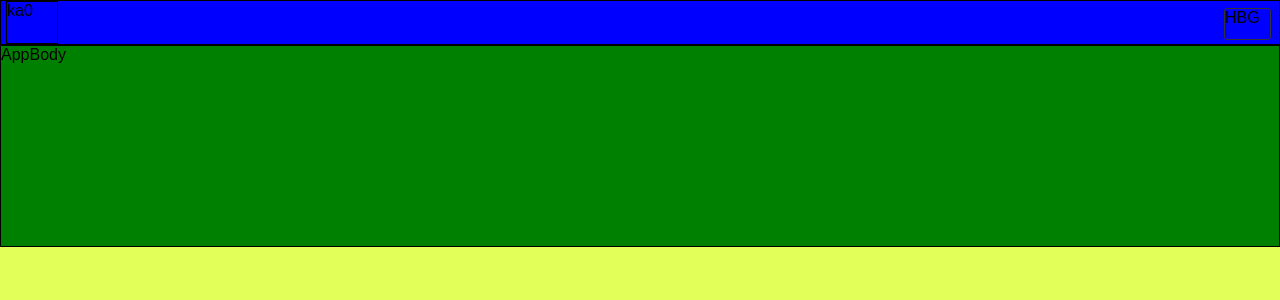
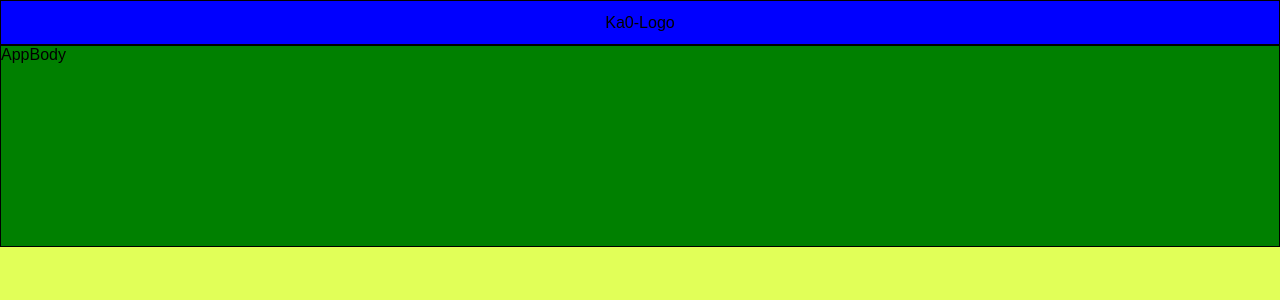
Before and after one commit to udomsubnk/ka0-web, a React app: page / in a window 1280 px wide. Shown: the top 300 px of the page. Built offline with nearby package versions, Linux system fonts and the light colour scheme.

Commit message:
Change logo and hbg-menu to center

```diff
--- a/src/components/NavbarTop.js
+++ b/src/components/NavbarTop.js
@@ -3,9 +3,9 @@ class NavbarTop extends Component{
 	render(){
 		return(
 			<div id="NavbarTop">
-				<div className="NavbarTop-logo">ka0</div>
-				<div className="NavbarTop-hamburger right">
-					<span>HBG</span>
+				<div className="button">
+					<div className="logo">Ka0-Logo</div>
+					<div className="down"></div>
 				</div>
 			</div>
 		);
--- a/src/containers/App.css
+++ b/src/containers/App.css
@@ -1,32 +1,14 @@
+#AppBody{
+	background-color: green;
+	border: 1px solid black;
+	height: 200px;
+}
 #NavbarTop{
 	background-color: blue;
 	border: 1px solid black;
 	height: 43px;
 	display: flex;
 	flex-direction: row;
+	align-items: center;
+	justify-content: center;
 }
-#AppBody{
-	background-color: green;
-	border: 1px solid black;
-	height: 200px;
-}
-body{
-	background-color: #E1FF58;
-}
-.right{
-	margin-left: auto;
-}
-.NavbarTop-hamburger{
-	height: 30px;
-	width: 45px;
-	margin-right: 8px;
-	margin-top: 7px;
-	border: 1px solid #333;
-	border-radius: 3px;
-}
-.NavbarTop-logo{
-	margin-right: auto;
-	border: 1px solid black;
-	width: 50px;
-	margin-left: 5px;
-}
--- a/src/containers/index.css
+++ b/src/containers/index.css
@@ -2,4 +2,5 @@ body {
   margin: 0;
   padding: 0;
   font-family: sans-serif;
+  background-color: #E1FF58;
 }
```
